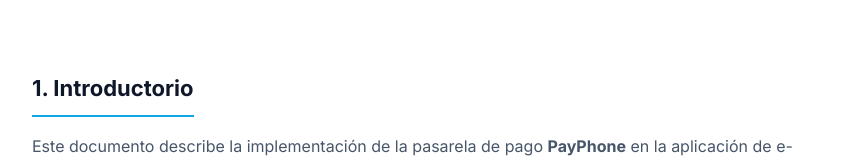
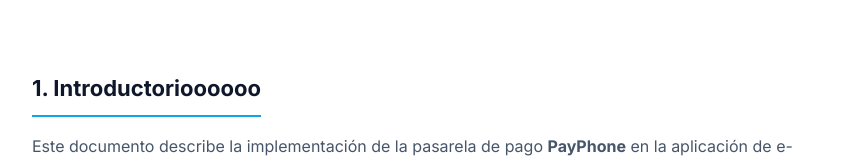
Before and after one commit to Yonaikel-Alonzo/practica-payphone, a website: page documentacion.html in a window 1280 px wide. Shown: the part 333-494 px from the top of the page, without its empty margins (206-1073 px from the left). Drawn offline with Linux system fonts and the light colour scheme.

Commit message:
Jerick Bailon

```diff
--- a/documentacion.html
+++ b/documentacion.html
@@ -23,7 +23,7 @@
         </div>
 
         <section>
-            <h2>1. Introductorio</h2>
+            <h2>1. Introductorioooooo</h2>
             <p>
                 Este documento describe la implementación de la pasarela de pago <strong>PayPhone</strong>
                 en la aplicación de e-commerce <strong>TechStore Pro</strong>. Se detalla el flujo completo
```
